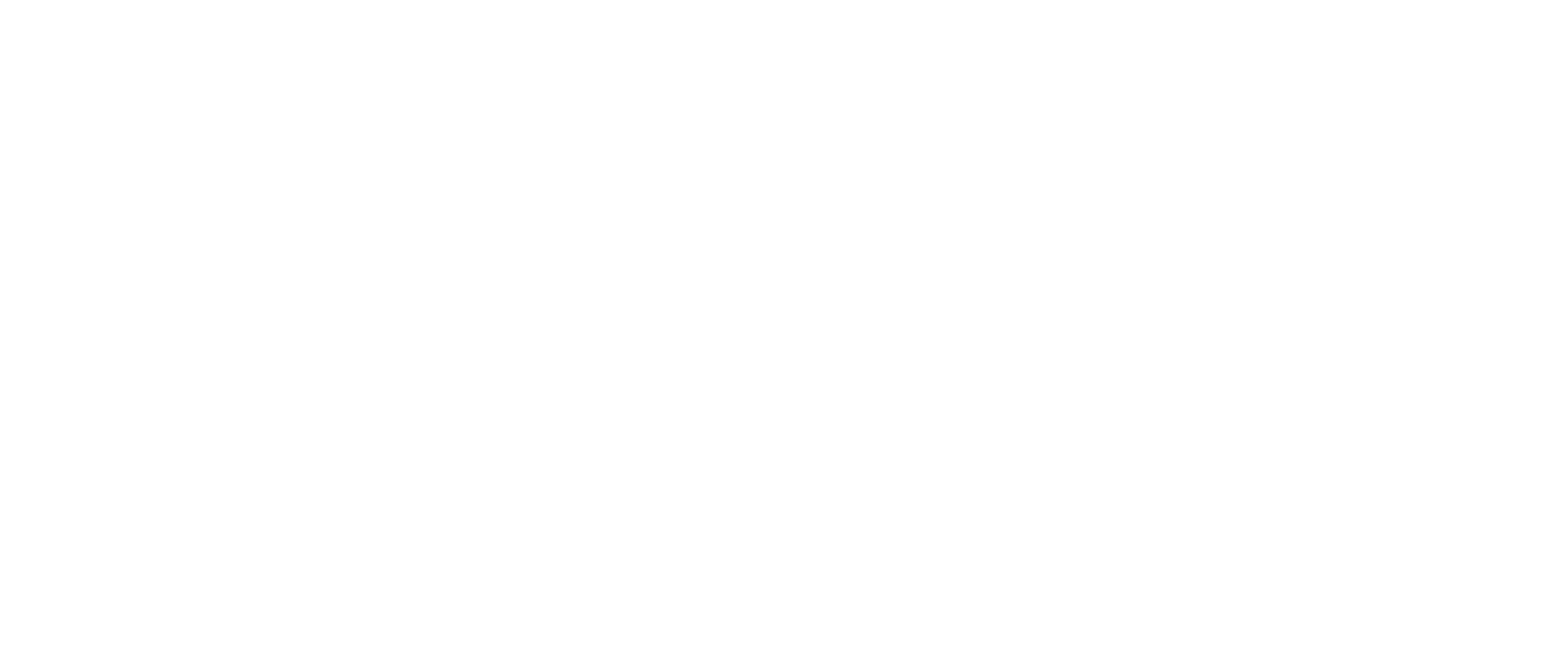
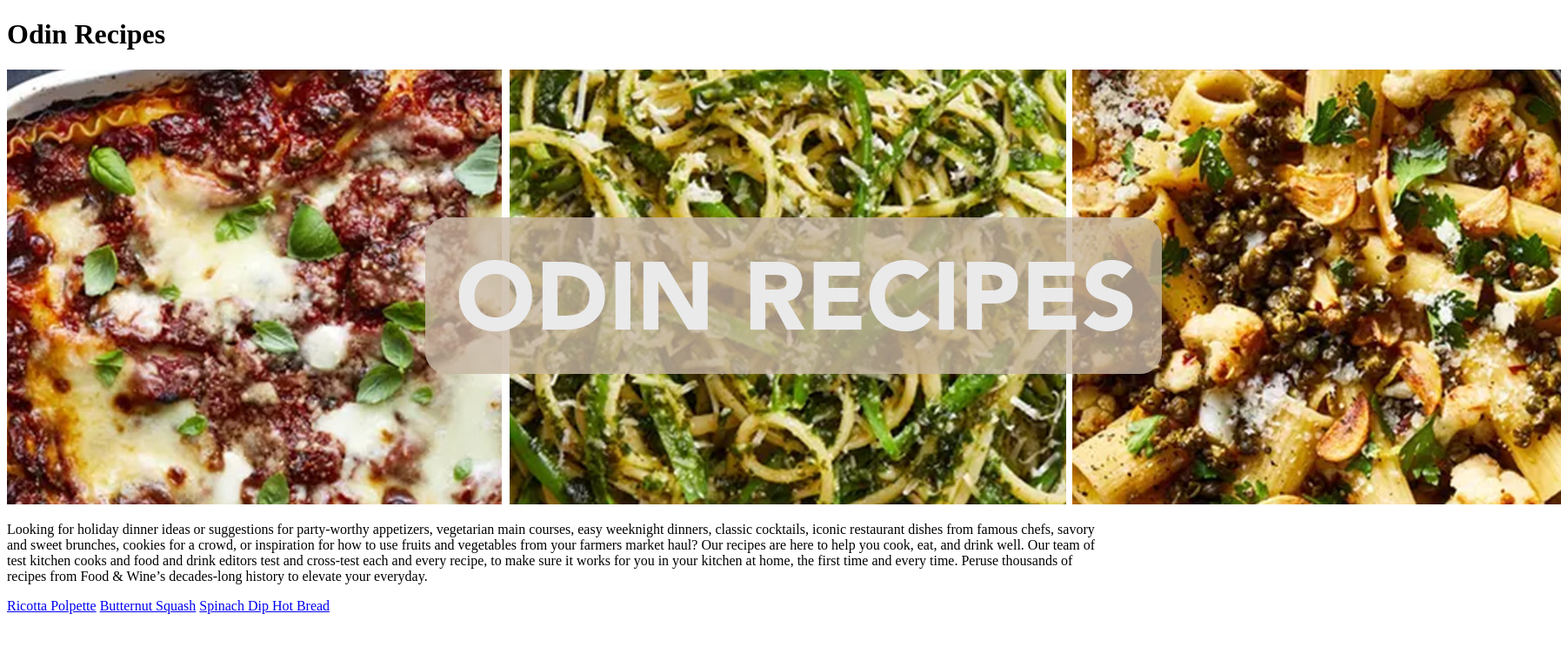
Before and after one commit to AbdoulayeKante/My_first_website, a plain HTML site: page index.html in a window 1280 px wide. Shown: the whole page at 87% size, 1795 px wide, since content can reach past the window. Drawn offline with Linux system fonts and the light colour scheme.

Commit message:
Third page

```diff
--- a/index.html
+++ b/index.html
@@ -6,6 +6,25 @@
     <title>Document</title>
 </head>
 <body>
+    <h1>Odin Recipes</h1>
+    <img src="banniere.jpg" alt="">
+    <p>Looking for holiday dinner ideas or suggestions for party-worthy
+        appetizers, vegetarian main courses, easy weeknight dinners,
+        classic cocktails, iconic restaurant dishes from famous chefs,
+        savory and sweet brunches, cookies for a crowd, or inspiration
+        for how to use fruits and vegetables from your farmers market haul?
+        Our recipes are here to help you cook, eat, and drink well. Our
+        team of test kitchen cooks and food and drink editors test and
+        cross-test each and every recipe, to make sure it works for you in
+        your kitchen at home, the first time and every time. Peruse
+        thousands of recipes from Food & Wine’s decades-long history to
+        elevate your everyday.
+    </p>
+    <a href="./Recipes/Ricotta Polpette.html">Ricotta Polpette</a>
+    <a href="./Recipes/Butternut Squash.html">Butternut Squash</a>
+    <a href="./Recipes/Spinach Dip Hot Bread.html">Spinach Dip Hot Bread</a>
 
 </body>
+
+
 </html>
```
Also changed, not shown: Recipes/3 Spinach Dip Hot Bread.jpg (added), Recipes/Spinach Dip Hot Bread.html (added).
